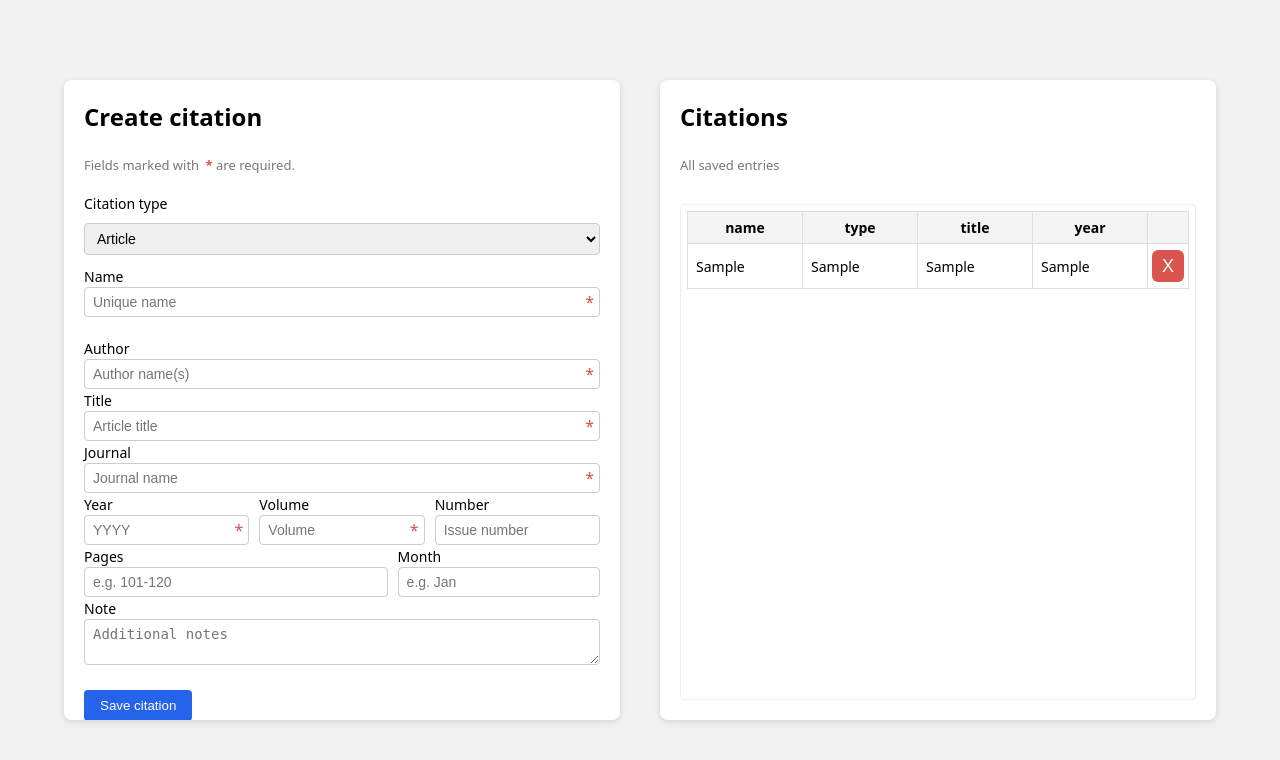
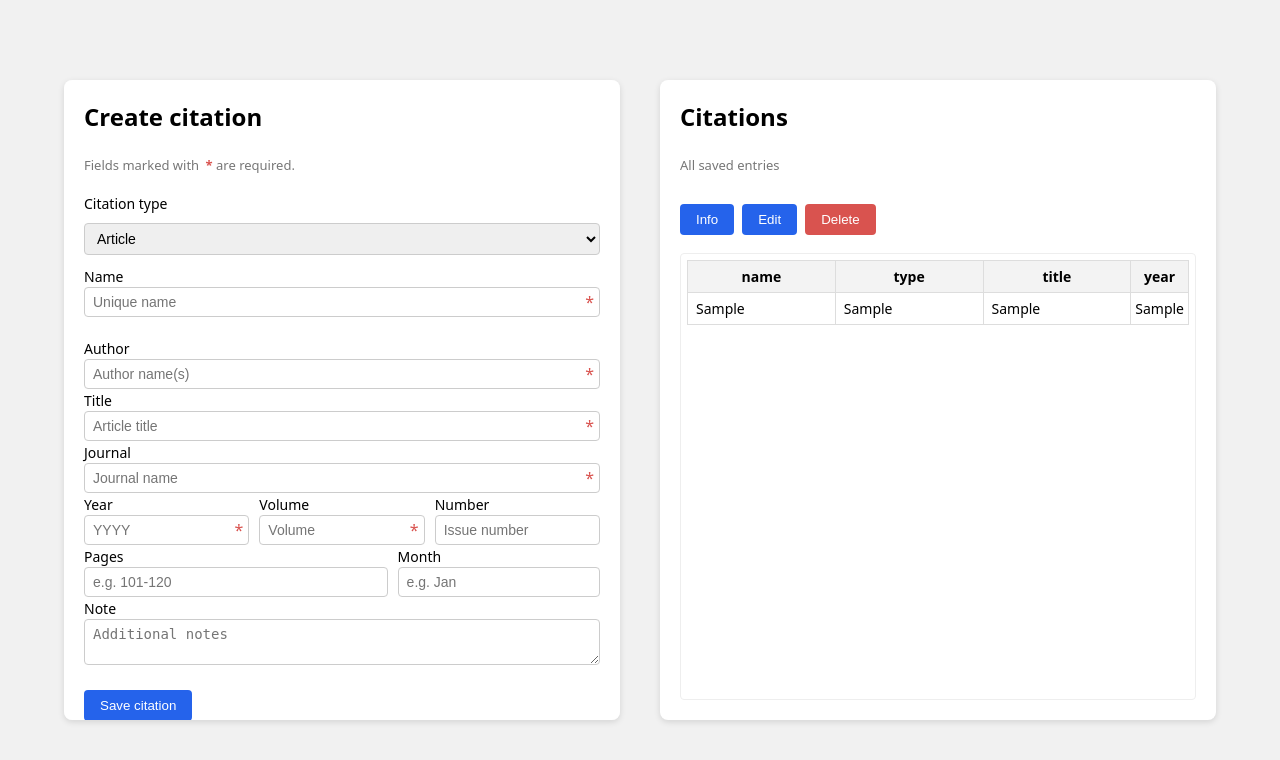
Before and after one commit to tiinasor/ohtu-miniprojekti, a Flask app: template src/templates/index.html in a window 1280 px wide. Shown: the top 760 px of the page. Run offline with Flask 3, Linux system fonts and the light colour scheme; the template is opened without the code that fills it: most values are stand-ins (such as "Sample title", 1, 10 or a date in 2020).

Commit message:
edited html (re-worked the table to have selectable citations, repositioned delete button, added edit button, added "save citation" and "cancel" buttons to form)

```diff
--- a/src/app.py
+++ b/src/app.py
@@ -92,7 +92,6 @@ def create_citation_route():
         return redirect("/")
 
 
-# NEW simplified delete route
 @app.route("/remove/<int:citation_id>", methods=["POST"])
 def remove(citation_id):
     """Delete a citation immediately (confirmation handled by JS popup)."""
--- a/src/static/main.css
+++ b/src/static/main.css
@@ -226,3 +226,26 @@ table th:last-child {
 .icon-button:hover {
     background-color: #c9302c;
 }
+
+
+.list-actions {
+    display: flex;
+    gap: 8px;
+    margin-bottom: 8px;
+}
+
+.list-panel tbody tr {
+    cursor: pointer;
+}
+
+.list-panel tbody tr.selected-row {
+    background-color: #e0ecff;
+}
+
+#delete_selected {
+    background-color: #d9534f;
+}
+
+#delete_selected:hover {
+    background-color: #c9302c;
+}
--- /dev/null
+++ b/src/static/main.js
@@ -0,0 +1,133 @@
+// form type handling
+const typeSelect = document.getElementById("citation_type");
+const fieldBlocks = document.querySelectorAll(".citation-fields");
+const formElement = document.querySelector(".form-panel form");
+const saveButton = document.getElementById("save_button");
+const cancelEditBtn = document.getElementById("cancel_edit");
+
+function updateFields() {
+    if (!typeSelect) return;
+    const selected = typeSelect.value;
+    fieldBlocks.forEach(b => {
+        const isSelected = b.dataset.type === selected;
+        b.style.display = isSelected ? "block" : "none";
+        b.querySelectorAll("input, select, textarea").forEach(input => {
+            input.disabled = !isSelected;
+        });
+    });
+}
+
+function enterCreateMode() {
+    if (saveButton) saveButton.textContent = "Save citation";
+    if (cancelEditBtn) cancelEditBtn.style.display = "none";
+    if (formElement) formElement.action = "/create_citation";
+    if (typeSelect) {
+        typeSelect.value = "article";
+        updateFields();
+    }
+}
+
+function enterEditMode() {
+    if (saveButton) saveButton.textContent = "Update citation";
+    if (cancelEditBtn) cancelEditBtn.style.display = "inline-block";
+    if (formElement) formElement.action = "/create_citation";
+}
+
+if (typeSelect) {
+    updateFields();
+    typeSelect.addEventListener("change", updateFields);
+    enterCreateMode();
+}
+
+// selection + global edit/delete
+let selectedCitation = null;
+
+const rows = document.querySelectorAll(".list-panel tbody tr");
+const editBtn = document.getElementById("edit_selected");
+const deleteBtn = document.getElementById("delete_selected");
+const deleteForm = document.getElementById("delete_selected_form");
+
+function clearSelection() {
+    rows.forEach(r => r.classList.remove("selected-row"));
+    selectedCitation = null;
+    if (editBtn) editBtn.disabled = true;
+    if (deleteBtn) deleteBtn.disabled = true;
+    if (deleteForm) deleteForm.action = "";
+}
+
+rows.forEach(row => {
+    row.addEventListener("click", function () {
+        rows.forEach(r => r.classList.remove("selected-row"));
+        this.classList.add("selected-row");
+
+        selectedCitation = {
+            id: this.dataset.id,
+            name: this.dataset.name,
+            type: this.dataset.type
+        };
+
+        if (editBtn) editBtn.disabled = false;
+        if (deleteBtn) deleteBtn.disabled = false;
+        if (deleteForm && selectedCitation.id) {
+            deleteForm.action = `/remove/${selectedCitation.id}`;
+        }
+    });
+});
+
+// click outside table should clear selection
+document.addEventListener("click", function (event) {
+    const listPanel = document.querySelector(".list-panel");
+    if (!listPanel) return;
+
+    const table = listPanel.querySelector("table");
+    const actions = listPanel.querySelector(".list-actions");
+
+    // if click is inside table or inside the edit/delete button row, keep selection
+    if ((table && table.contains(event.target)) ||
+        (actions && actions.contains(event.target))) {
+        return;
+    }
+
+    clearSelection();
+});
+
+// global Edit: switch to correct form type and change button text
+if (editBtn) {
+    editBtn.addEventListener("click", function () {
+        if (!selectedCitation || !typeSelect) return;
+
+        typeSelect.value = selectedCitation.type || "article";
+        updateFields();
+
+        enterEditMode();
+
+        const formPanel = document.querySelector(".form-panel");
+        if (formPanel) {
+            formPanel.scrollIntoView({ behavior: "smooth" });
+        }
+    });
+}
+
+// global Delete: confirm, then submit the form
+if (deleteForm) {
+    deleteForm.addEventListener("submit", function (event) {
+        if (!selectedCitation) {
+            event.preventDefault();
+            return;
+        }
+        const name = selectedCitation.name || "this citation";
+        const ok = window.confirm(`Are you sure you want to remove "${name}"?`);
+        if (!ok) {
+            event.preventDefault();
+        }
+    });
+}
+
+// cancel edit: reset form and selection
+if (cancelEditBtn) {
+    cancelEditBtn.addEventListener("click", function () {
+        if (formElement) formElement.reset();
+        enterCreateMode();
+        clearSelection();
+    });
+}
--- a/src/templates/index.html
+++ b/src/templates/index.html
@@ -40,7 +40,6 @@ Citation database app
             </div>
         </div>
 
-
         <div id="fields-container" class="form-fields">
             <div class="citation-fields" data-type="article">
                 {% include 'forms/article_form.html' %}
@@ -63,7 +62,8 @@ Citation database app
         </div>
 
         <div class="button-row">
-            <button type="submit">Save citation</button>
+            <button type="submit" id="save_button">Save citation</button>
+            <button type="button" id="cancel_edit" style="display: none;">Cancel</button>
         </div>
 
     </form>
@@ -73,6 +73,16 @@ Citation database app
     <h2>Citations</h2>
     <p class="panel-subtitle">All saved entries</p>
 
+    <!-- Global Info / Edit / Delete buttons -->
+    <div class="button-row list-actions">
+        <button type="button" id="info_selected" disabled>Info</button>
+        <button type="button" id="edit_selected" disabled>Edit</button>
+
+        <form id="delete_selected_form" method="post" style="display: inline;">
+            <button type="submit" id="delete_selected" disabled>Delete</button>
+        </form>
+    </div>
+
     <div class="scroll-area">
         <table>
             <thead>
@@ -81,27 +91,20 @@ Citation database app
                     <th>type</th>
                     <th>title</th>
                     <th>year</th>
-                    <th></th>
                 </tr>
             </thead>
 
             <tbody>
                 {% for c in citations %}
-                <tr>
+                <tr
+                    data-id="{{ c.id }}"
+                    data-name="{{ c.get_field('name') }}"
+                    data-type="{{ c.get_field('citation_type') }}"
+                >
                     <td>{{ c.get_field("name") }}</td>
                     <td>{{ c.get_field("citation_type") }}</td>
                     <td>{{ c.get_field("title") }}</td>
                     <td>{{ c.get_field("year") }}</td>
-                    <td>
-                        <form class="remove-form"
-                              action="/remove/{{ c.id }}"
-                              method="post"
-                              data-name="{{ c.get_field('name') }}">
-                            <button class="remove-button icon-button"
-                                    type="submit"
-                                    title="Delete">X</button>
-                        </form>
-                    </td>
                 </tr>
                 {% endfor %}
             </tbody>
@@ -109,33 +112,4 @@ Citation database app
     </div>
 </div>
 
-<script>
-    const typeSelect = document.getElementById("citation_type")
-    const fieldBlocks = document.querySelectorAll(".citation-fields")
-
-    function updateFields() {
-        const selected = typeSelect.value
-        fieldBlocks.forEach(b => {
-            const isSelected = b.dataset.type === selected
-            b.style.display = isSelected ? "block" : "none"
-            b.querySelectorAll("input, select, textarea").forEach(input => {
-                input.disabled = !isSelected
-            })
-        })
-    }
-
-    updateFields()
-    typeSelect.addEventListener("change", updateFields)
-
-    document.querySelectorAll(".remove-form").forEach(form => {
-        form.addEventListener("submit", function (event) {
-            const name = this.dataset.name || "this citation"
-            const ok = confirm(`Are you sure you want to remove "${name}"?`)
-            if (!ok) {
-                event.preventDefault()
-            }
-        })
-    })
-</script>
-
 {% endblock %}
--- a/src/templates/layout.html
+++ b/src/templates/layout.html
@@ -5,7 +5,7 @@
     <meta charset="utf-8" />
     <meta name="viewport" content="width=device-width, initial-scale=1, shrink-to-fit=no">
     <title>{% block title %}{% endblock %}</title>
-    <link rel="stylesheet" href="{{ url_for('static', filename='/main.css') }}">
+    <link rel="stylesheet" href="{{ url_for('static', filename='main.css') }}">
 </head>
 
 <body>
@@ -14,6 +14,8 @@
             {% block body %}{% endblock %}
         </div>
     </div>
+
+    <script src="{{ url_for('static', filename='main.js') }}"></script>
+
 </body>
-
 </html>
```
